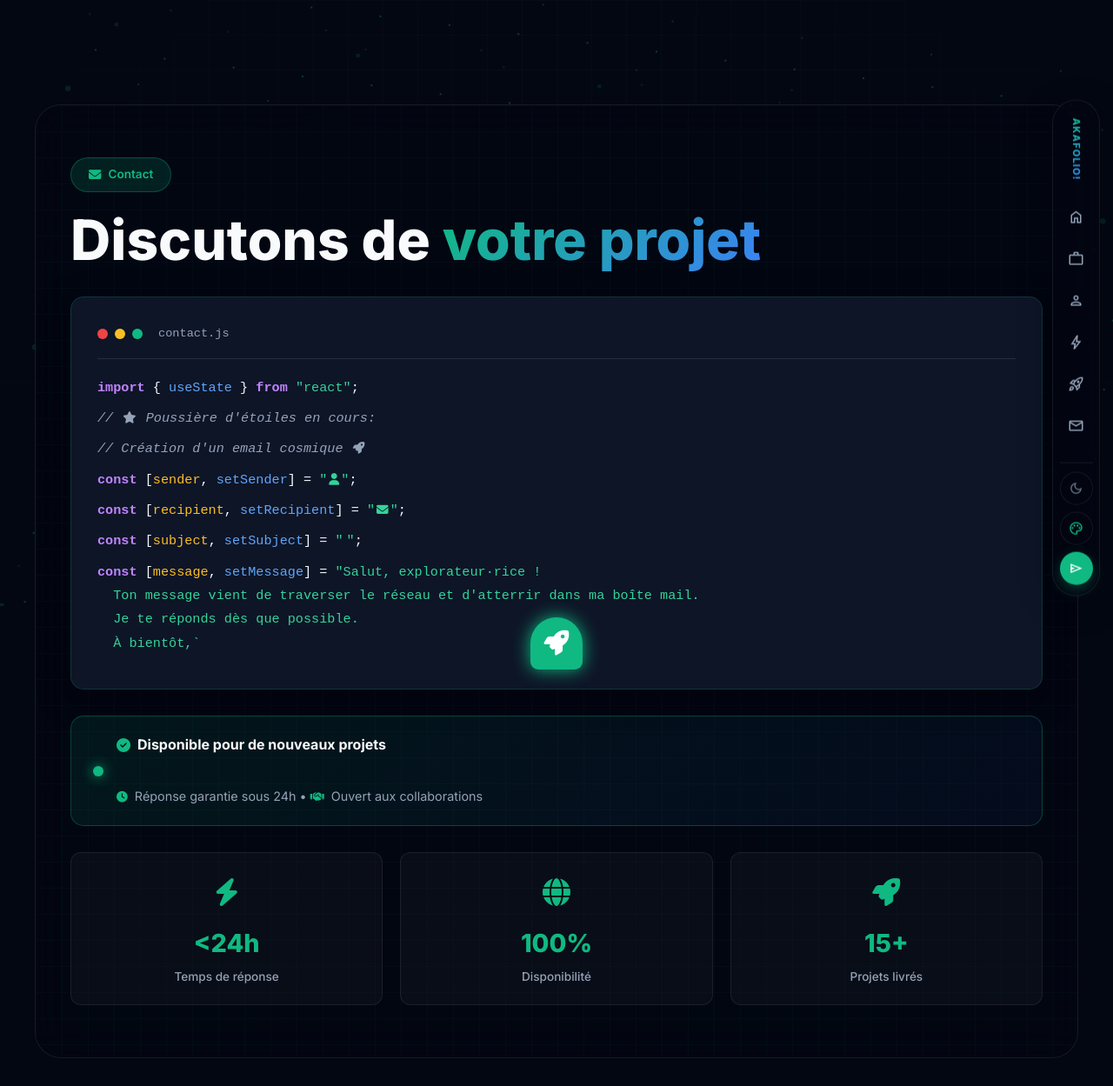
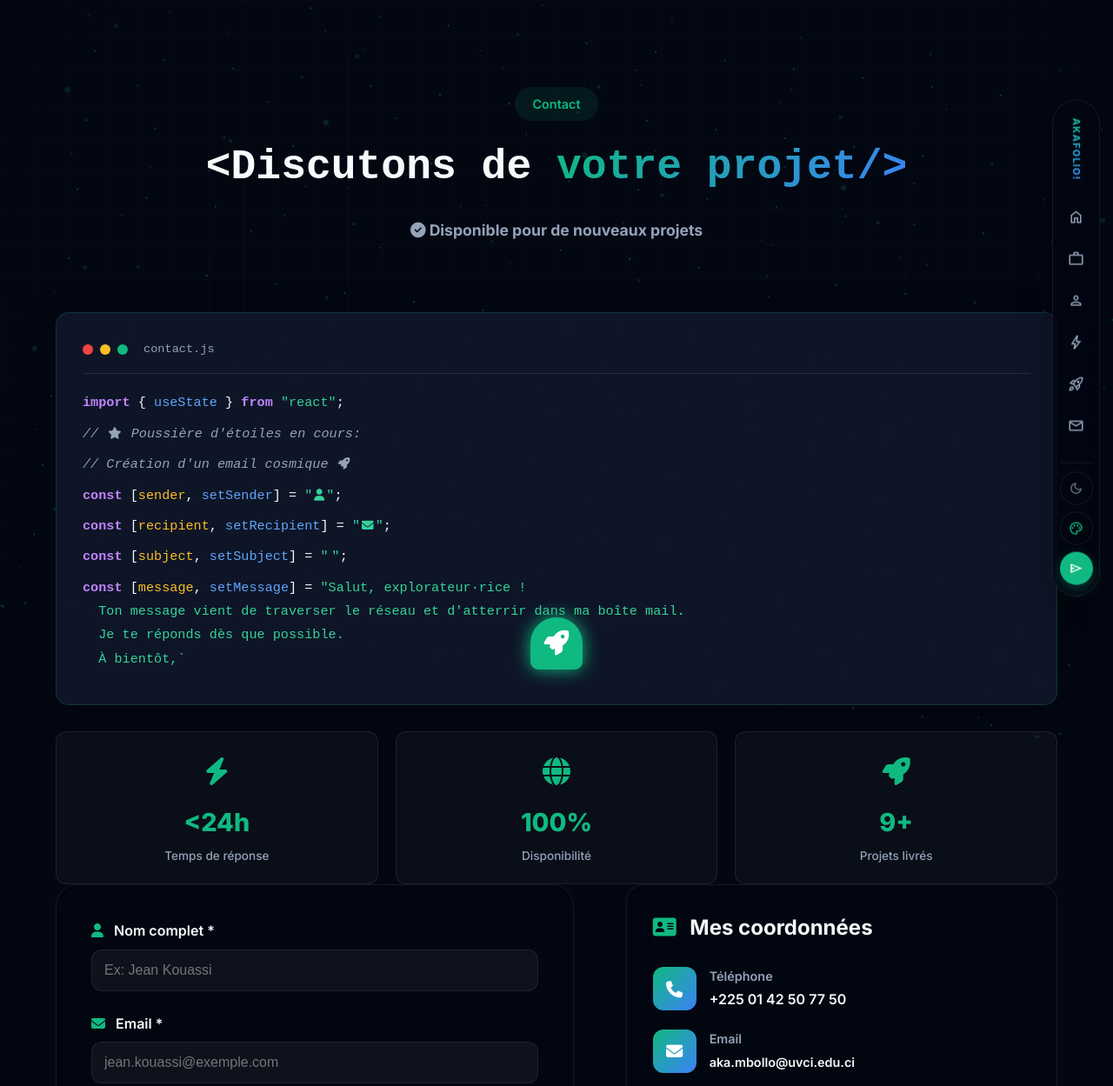
Before and after one commit to wthomasss06-stack/wthomasss06-stack, a plain HTML site: page contact.html in a window 1280 px wide. Shown: the top 1249 px of the page at 87% size. Drawn offline with nearby package versions, Linux system fonts and the light colour scheme.

Commit message:
Add files via upload

```diff
--- a/contact.html
+++ b/contact.html
@@ -88,16 +88,15 @@
         </div>
     </nav>
 
-    <!-- Hero Contact avec Code Animé -->
-<div class="contact-hero" style="margin-top: 120px;">
-    <div class="hero-content">
-        <span class="hero-badge">
-            <i class="fas fa-envelope"></i> Contact
-        </span>
-
-        <h1 class="hero-title">
-            Discutons de <span class="highlight">votre projet</span>
-        </h1>
+    <!-- Contact Section -->
+    <section id="contact">
+        <div class="section-header">
+            <span class="section-tag">Contact</span>
+            <h2 class="section-title">&lt;Discutons de <span class="highlight">votre projet/&gt;</span></h2>
+            <p class="section-description">
+                <strong><i class="fas fa-check-circle"></i> Disponible pour de nouveaux projets</strong><br>
+            </p>
+        </div>
 
         <!-- Code animé -->
         <div class="code-block">
@@ -137,17 +136,7 @@
             </div>
         </div>
 
-        <!-- Disponibilité -->
-        <div class="availability-message">
-            <div class="status-indicator"></div>
-            <div class="availability-text">
-                <strong><i class="fas fa-check-circle"></i> Disponible pour de nouveaux projets</strong><br>
-                <span style="color: var(--text-muted); font-size: 0.9rem;">
-                    <i class="fas fa-clock"></i> Réponse garantie sous 24h •
-                    <i class="fas fa-handshake"></i> Ouvert aux collaborations
-                </span>
-            </div>
-        </div>
+
 
         <!-- Stats -->
         <div class="quick-stats">
@@ -169,22 +158,13 @@
                 <div class="stat-icon">
                     <i class="fas fa-rocket"></i>
                 </div>
-                <div class="stat-value">15+</div>
+                <div class="stat-value">9+</div>
                 <div class="stat-label">Projets livrés</div>
             </div>
         </div>
     </div>
 </div>
 
-    <!-- Contact Section -->
-    <section id="contact">
-        <div class="section-header">
-            <span class="section-tag">Contact</span>
-            <h2 class="section-title">&lt;Discutons de <span class="highlight">votre projet/&gt;</span></h2>
-            <p class="section-description">
-                Réponse garantie sous 24h • Disponible pour opportunités
-            </p>
-        </div>
 
         <!-- GRILLE : FORMULAIRE + INFOS -->
         <div style="display: grid; grid-template-columns: 1.2fr 1fr; gap: 60px; max-width: 1400px; margin: 0 auto; align-items: start;">
```
